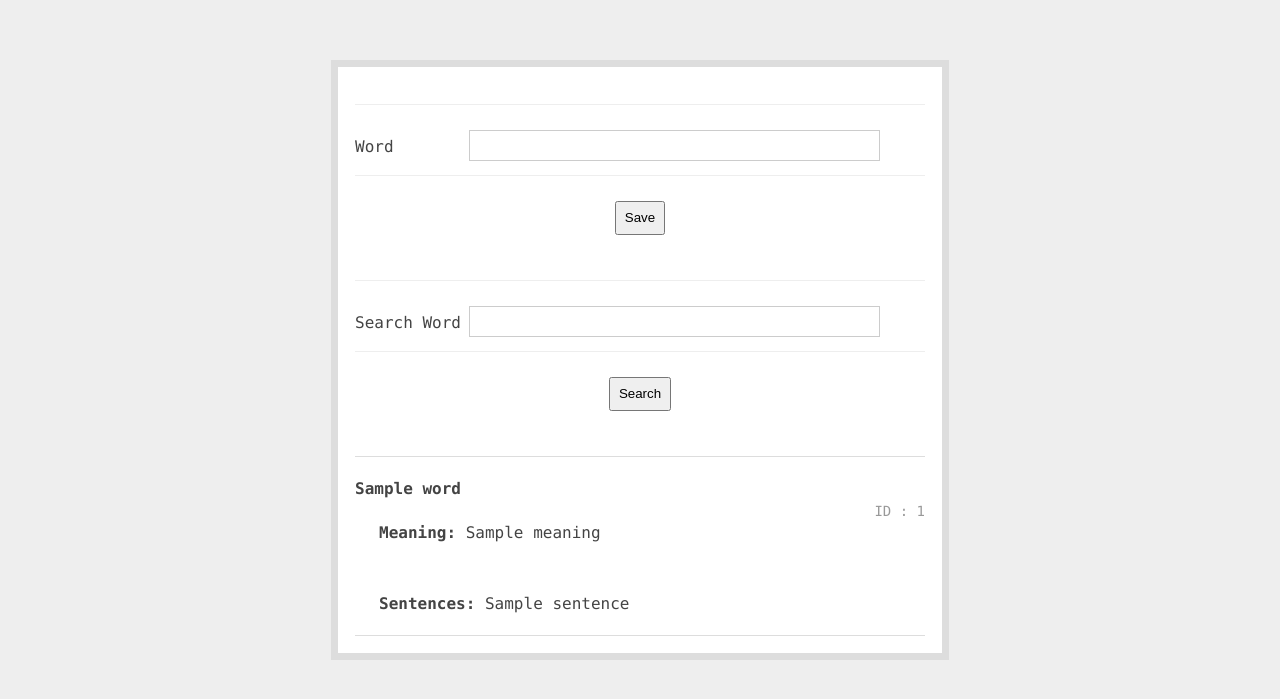
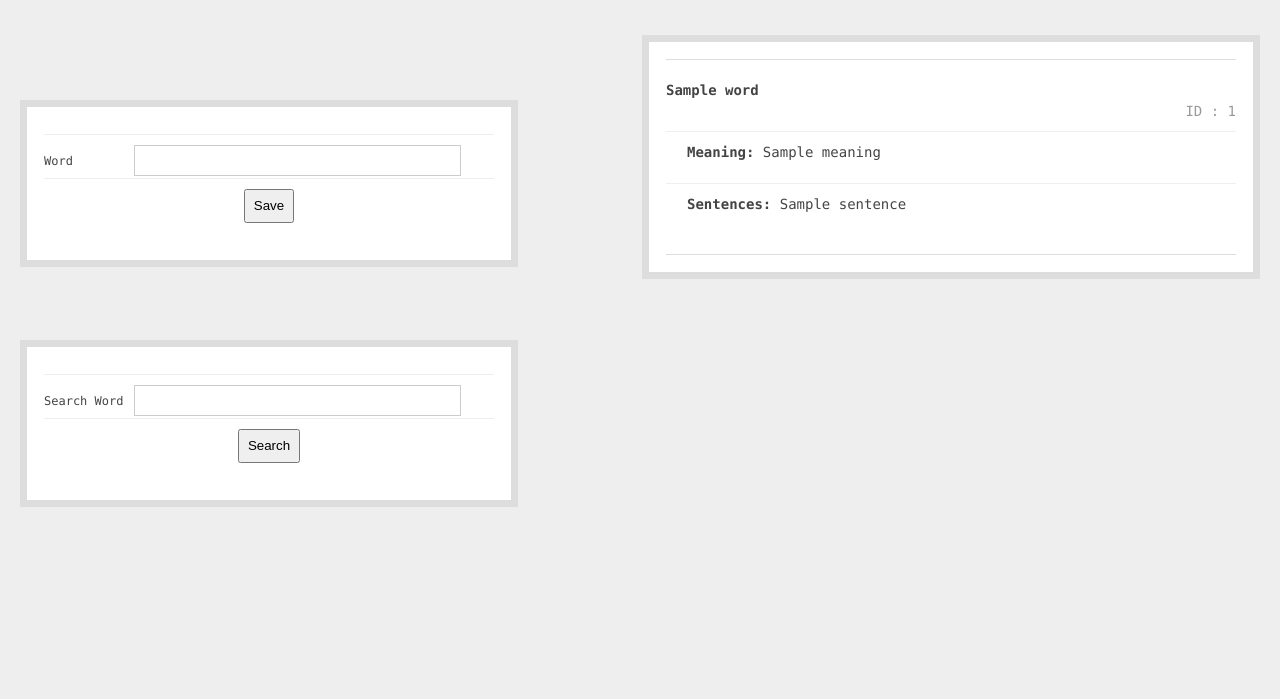
Before and after one commit to debjyoti385/metonym_galaxy, a Flask app: template populate_dictionary/templates/template.html in a window 1280 px wide. Shown: the top 699 px of the page. Run offline with Flask 2, Linux system fonts and the light colour scheme; the template is opened without the code that fills it: most values are stand-ins (such as "Sample title", 1, 10 or a date in 2020).

Commit message:
meaning and sentences

```diff
--- a/populate_dictionary/static/style.css
+++ b/populate_dictionary/static/style.css
@@ -4,16 +4,44 @@
 }
 
 body {
-  font: 16px/1.47 'Consolas', sans-serif;
+  font: 12px/1.47 'Consolas', sans-serif;
   color: #444;
   background: #eee;
 }
 
-.container {
+.container1 {
+  width: 450px;
+  /*margin: 0 auto;*/
+  position: absolute;
+  background: #fff;
+  margin-top: 100px;
+  left:20px;
+  padding: 17px;
+  border: 7px solid #ddd;
+}
+
+.container2 {
+  width: 450px;
+  margin: 0 auto;
+  float: left;
+  position: relative;
+  background: #fff;
+  margin-top: 20px;
+  left:20px;
+  top:320px;
+  padding: 17px;
+  border: 7px solid #ddd;
+}
+
+.container3 {
   width: 570px;
-  margin: 0 auto;
+  position: absolute;
+  top:25px;
+  right:20px;
+  vertical-align: top;
+  /*margin: 0 auto;*/
   background: #fff;
-  margin-top: 60px;
+  margin-top: 10px;
   padding: 17px;
   border: 7px solid #ddd;
 }
@@ -31,8 +59,8 @@ form {width: 100%;}
 .item {
   clear: both;
   width: 100%;
-  padding: 25px 0;
-  margin: 20px 0;
+  padding: 10px 0;
+  margin: 10px 0;
   border-top: 1px solid #eee;
 }
 
@@ -88,6 +116,7 @@ input, textarea, button {outline: none}
 /* ------- messages ------ */
 
 .messages {
+  font: 14px/1.47 'Consolas', sans-serif;
   border-top: 1px solid #ddd;
 }
 
--- a/populate_dictionary/templates/template.html
+++ b/populate_dictionary/templates/template.html
@@ -15,25 +15,19 @@
     </ul>
   {% endif %}
 {% endwith %}
-  <div class="container">
+  <div class="container1">
     <!-- <h1><a href="{{url_for('index')}}">Message Board</a></h1> -->
     <form action="{{url_for('create')}}" method="post" accept-charset="utf-8">
       <div class="item">
         <label> Word </label>
         <input type="text" name="word" />
       </div>
-      <!-- <div class="item">
-        <label>Meaning</label>
-        <input type="text" name="meaning" />
-      </div>
-      <div class="item">
-        <label>Sentence</label>
-        <input type="text" name="sentence" />
-      </div> -->
       <div class="item btn-box">
         <button type="submit" >Save</button>
       </div>
     </form>
+    </div>
+    <div class="container2">
 
     <form action="{{url_for('search')}}" method="post" accept-charset="utf-8">
       <div class="item">
@@ -44,15 +38,20 @@
         <button type="submit" >Search</button>
       </div>
     </form>
+  </div>
 
+  <div class="container3">
     <ul class="messages">
       {% for node in nodes %}
         <li class="message">
           <h2>{{node.word}}</h2>
           <p class="create_at"> ID : {{node.id}}</p>
-          <p class="content"><b> Meaning: </b>{{node.meaning}}</p>
-          <br/><br/>
-          <p class="content"><b>Sentences:</b> {{node.sentence}}</p>
+          <div class="item">
+            <p class="content"><b> Meaning: </b>{{node.meaning}}</p>
+          </div>
+          <div class="item">
+            <p class="content"><b>Sentences:</b> {{node.sentence}}</p>
+          </div>
         </li>
       {% endfor %}
     </ul>
--- a/populate_dictionary/views.py
+++ b/populate_dictionary/views.py
@@ -93,7 +93,7 @@ def create():
     count = results.count
     if count > 0 :
         flash(dict(type='warning', content='already exists'))
-        return redirect(url_for('index'))
+        return redirect(url_for('word', word=word))
 
     # meaning = request.form['meaning']
     # sentence = request.form['sentence']
```
